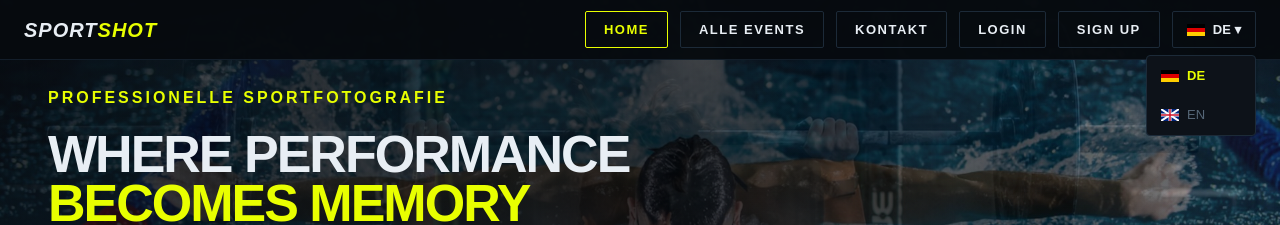
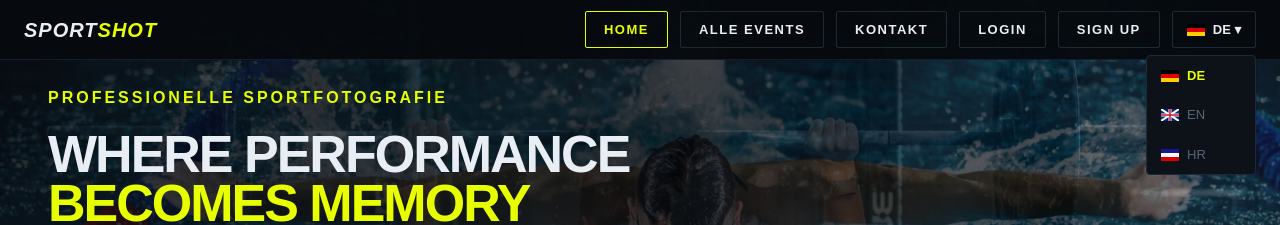
Before and after one commit to 90focus/90focus, a Next.js app: page / in a window 1280 px wide. Both pictures are taken after a click on the button "DE ▾". Shown: the top 225 px of the page. Built offline with nearby package versions, Linux system fonts and the light colour scheme; no server answers; the database is empty.

Commit message:
Kroatisch (HR) als dritte Sprachoption im Dropdown ergaenzt

```diff
--- a/app/components/Header.tsx
+++ b/app/components/Header.tsx
@@ -137,9 +137,17 @@ const [menuOpen, setMenuOpen] = useState(false)
                   <svg width="18" height="12" viewBox="0 0 18 12"><rect width="18" height="4" y="0" fill="#000"/><rect width="18" height="4" y="4" fill="#DD0000"/><rect width="18" height="4" y="8" fill="#FFCE00"/></svg>
                   DE
                 </div>
-                <div style={{ padding: '10px 14px', color: '#556677', fontSize: 13, cursor: 'not-allowed', display: 'flex', alignItems: 'center', gap: 8 }}>
+<div style={{ padding: '10px 14px', color: '#556677', fontSize: 13, cursor: 'not-allowed', display: 'flex', alignItems: 'center', gap: 8 }}>
                   <svg width="18" height="12" viewBox="0 0 18 12"><rect width="18" height="12" fill="#00247d"/><path d="M0 0L18 12M18 0L0 12" stroke="#fff" strokeWidth="2"/><path d="M9 0V12M0 6H18" stroke="#fff" strokeWidth="3"/><path d="M9 0V12M0 6H18" stroke="#cf142b" strokeWidth="1.5"/></svg>
                   EN
+                </div>
+                <div style={{ padding: '10px 14px', color: '#556677', fontSize: 13, cursor: 'not-allowed', display: 'flex', alignItems: 'center', gap: 8 }}>
+                  <svg width="18" height="12" viewBox="0 0 18 12">
+                    <rect width="18" height="4" y="0" fill="#171796"/>
+                    <rect width="18" height="4" y="4" fill="#fff"/>
+                    <rect width="18" height="4" y="8" fill="#DD0000"/>
+                  </svg>
+                  HR
                 </div>
               </div>
             )}
```
